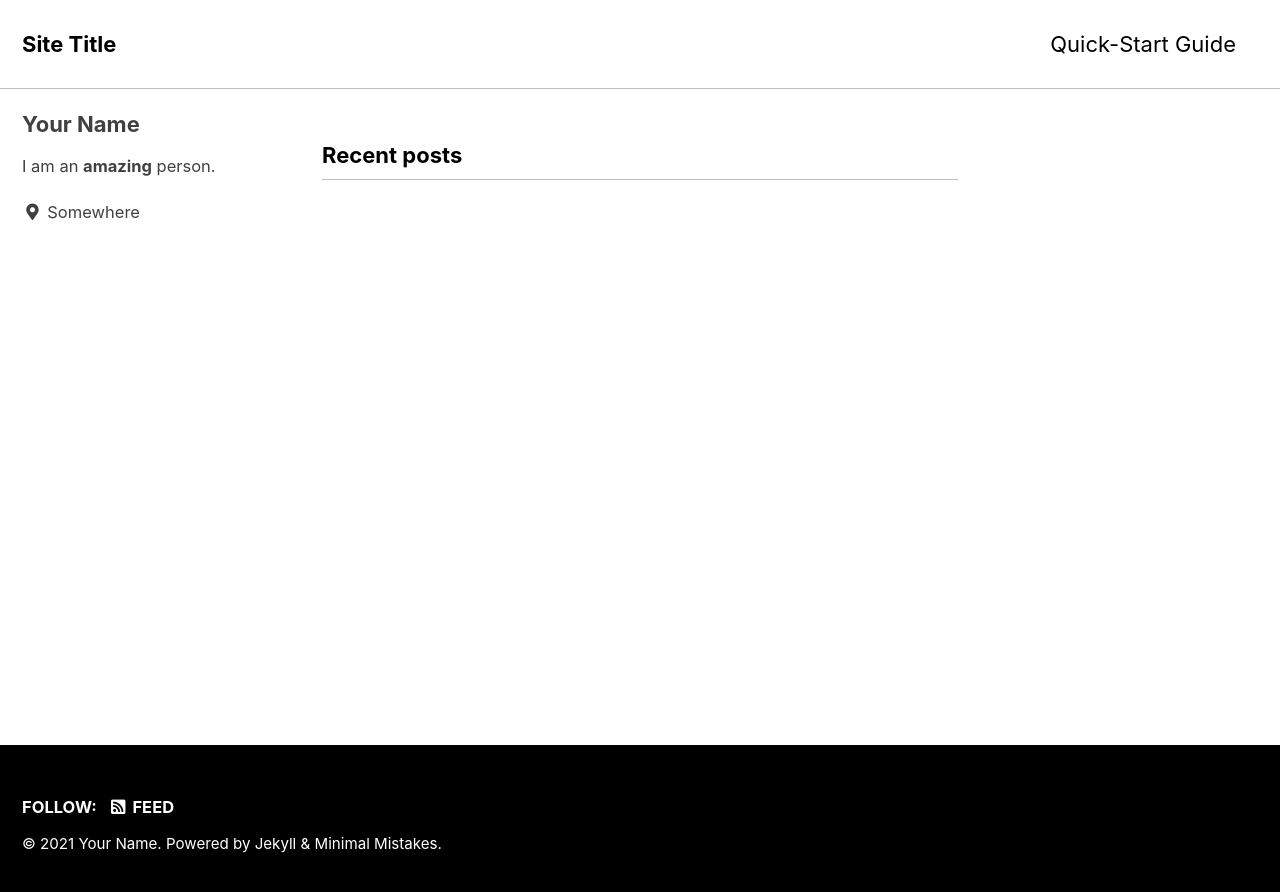
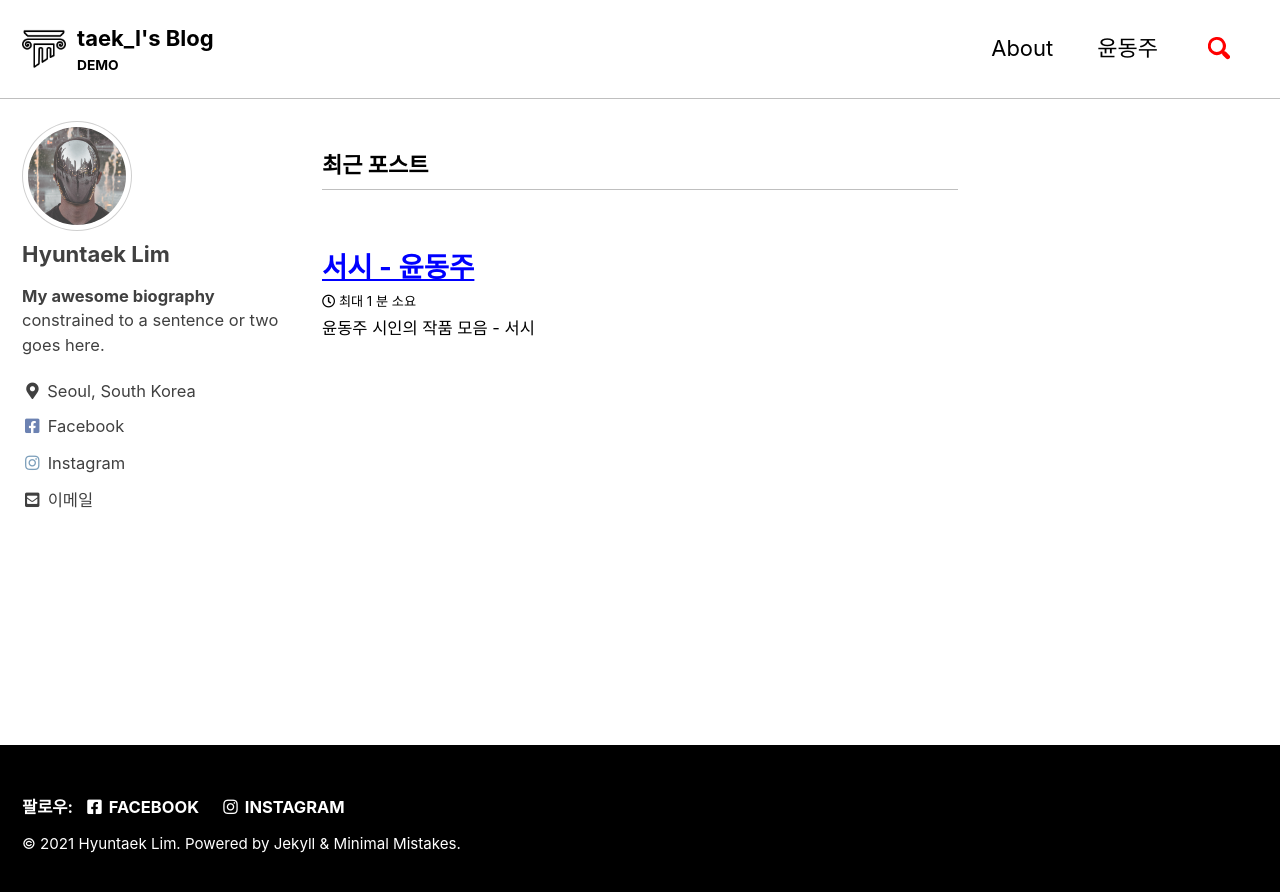
Before and after one commit to htlim94/htlim94.github.io, a Jekyll site: the page built from index.html, in a window 1280 px wide. Shown: the top 892 px of the page. Built offline with Jekyll 4.4.1, drawn with Linux system fonts in a browser that asks for light colours; cached includes are drawn as plain includes; the list of posts is cut into pages by our own code.

Commit message:
Theme update

```diff
--- a/_config.yml
+++ b/_config.yml
@@ -15,22 +15,22 @@ remote_theme           : "mmistakes/minimal-mistakes"
 minimal_mistakes_skin    : "contrast" # "air", "aqua", "contrast", "dark", "dirt", "neon", "mint", "plum", "sunrise"
 
 # Site Settings
-locale                   : "en-US"
-title                    : "Site Title"
+locale                   : "ko-KR"
+title                    : "taek_l's Blog"
 title_separator          : "-"
-subtitle                 : # site tagline that appears below site title in masthead
-name                     : "Your Name"
+subtitle                 : "DEMO"
+name                     : "Hyuntaek Lim"
 description              : "An amazing website."
-url                      : "https://htlim94.github.io"
+url                      : "https://taek-l.github.io"
 baseurl                  : # the subpath of your site, e.g. "/blog"
-repository               : # GitHub username/repo-name e.g. "mmistakes/minimal-mistakes"
-teaser                   : # path of fallback teaser image, e.g. "/assets/images/500x300.png"
-logo                     : # path of logo image to display in the masthead, e.g. "/assets/images/88x88.png"
-masthead_title           : # overrides the website title displayed in the masthead, use " " for no title
+repository               : "taek-l/taek-l.github.io"
+teaser                   : "/assets/images/500x300.png"
+logo                     : "/assets/images/logo.png"
+# masthead_title           : "masthead_title" # overrides the website title displayed in the masthead, use " " for no title
 # breadcrumbs            : false # true, false (default)
 words_per_minute         : 200
 comments:
-  provider               : # false (default), "disqus", "discourse", "facebook", "staticman", "staticman_v2", "utterances", "custom"
+  provider               : "facebook" # false (default), "disqus", "discourse", "facebook", "staticman", "staticman_v2", "utterances", "custom"
   disqus:
     shortname            : # https://help.disqus.com/customer/portal/articles/466208-what-s-a-shortname-
   discourse:
@@ -51,10 +51,10 @@ reCaptcha:
   secret                 :
 atom_feed:
   path                   : # blank (default) uses feed.xml
-  hide                   : # true, false (default)
-search                   : # true, false (default)
-search_full_content      : # true, false (default)
-search_provider          : # lunr (default), algolia, google
+  hide                   : true # true, false (default)
+search                   : true
+search_full_content      : false
+search_provider          : "lunr" # lunr (default), algolia, google
 algolia:
   application_id         : # YOUR_APPLICATION_ID
   index_name             : # YOUR_INDEX_NAME
@@ -73,7 +73,7 @@ naver_site_verification  :
 twitter:
   username               :
 facebook:
-  username               :
+  username               : "hyuntaek.lim.90"
   app_id                 :
   publisher              :
 og_image                 : # Open Graph/Twitter default site image
@@ -83,6 +83,8 @@ social:
   type                   : # Person or Organization (defaults to Person)
   name                   : # If the user or organization name differs from the site's name
   links: # An array of links to social media profiles
+    - "https://www.facebook.com/hyuntaek.lim.90"
+    - "https://instagram.com/taek_l"
 
 # Analytics
 analytics:
@@ -94,11 +96,11 @@ analytics:
 
 # Site Author
 author:
-  name             : "Your Name"
-  avatar           : # path of avatar image, e.g. "/assets/images/bio-photo.jpg"
-  bio              : "I am an **amazing** person."
-  location         : "Somewhere"
-  email            :
+  name             : "Hyuntaek Lim"
+  avatar           : "/assets/images/bio-pic.jpg"
+  bio              : "**My awesome biography** constrained to a sentence or two goes here."
+  location         : "Seoul, South Korea"
+  email            : "nxo1225@gmail.com"
   links:
     - label: "Email"
       icon: "fas fa-fw fa-envelope-square"
@@ -106,18 +108,18 @@ author:
     - label: "Website"
       icon: "fas fa-fw fa-link"
       # url: "https://your-website.com"
-    - label: "Twitter"
-      icon: "fab fa-fw fa-twitter-square"
-      # url: "https://twitter.com/"
+    # - label: "Twitter"
+    #   icon: "fab fa-fw fa-twitter-square"
+    #   # url: "https://twitter.com/"
     - label: "Facebook"
       icon: "fab fa-fw fa-facebook-square"
-      # url: "https://facebook.com/"
+      url: &facebook "https://facebook.com/hyuntaek.lim.90/"
     - label: "GitHub"
       icon: "fab fa-fw fa-github"
       # url: "https://github.com/"
     - label: "Instagram"
       icon: "fab fa-fw fa-instagram"
-      # url: "https://instagram.com/"
+      url: &instagram "https://instagram.com/taek_l/"
 
 # Site Footer
 footer:
@@ -127,7 +129,7 @@ footer:
       # url:
     - label: "Facebook"
       icon: "fab fa-fw fa-facebook-square"
-      # url:
+      url: *facebook
     - label: "GitHub"
       icon: "fab fa-fw fa-github"
       # url:
@@ -139,7 +141,7 @@ footer:
       # url:
     - label: "Instagram"
       icon: "fab fa-fw fa-instagram"
-      # url:
+      url: *instagram
 
 
 # Reading Files
@@ -210,7 +212,7 @@ sass:
 permalink: /:categories/:title/
 paginate: 5 # amount of posts to show
 paginate_path: /page:num/
-timezone: # https://en.wikipedia.org/wiki/List_of_tz_database_time_zones
+timezone: Asia/Seoul # https://en.wikipedia.org/wiki/List_of_tz_database_time_zones
 
 
 # Plugins (previously gems:)
@@ -277,6 +279,18 @@ defaults:
       layout: single
       author_profile: true
       read_time: true
-      comments: # true
+      comments: # 블로그 댓글 기능 true
       share: true
       related: true
+
+  # _pages
+  - scope:
+      path: ""
+      type: pages
+    values:
+      layout: single
+      author_profile: true
+      read_time: false
+      comments: false
+      share: true
+      related: false
```
Also changed, not shown: _data/navigation.yml (+18 -11 lines), _pages/404.md (added, +15 -0 lines), _pages/about.md (added, +13 -0 lines), _pages/category-archive.md (added, +14 -0 lines), _pages/tag-archive.md (added, +6 -0 lines), _pages/윤동주.md (added, +9 -0 lines), _posts/2021-02-16-시 - 서시.md (added, +12 -0 lines), assets/images/500x300.png (added), assets/images/bio-pic.jpg (added), assets/images/logo.png (added), 1 other file.
